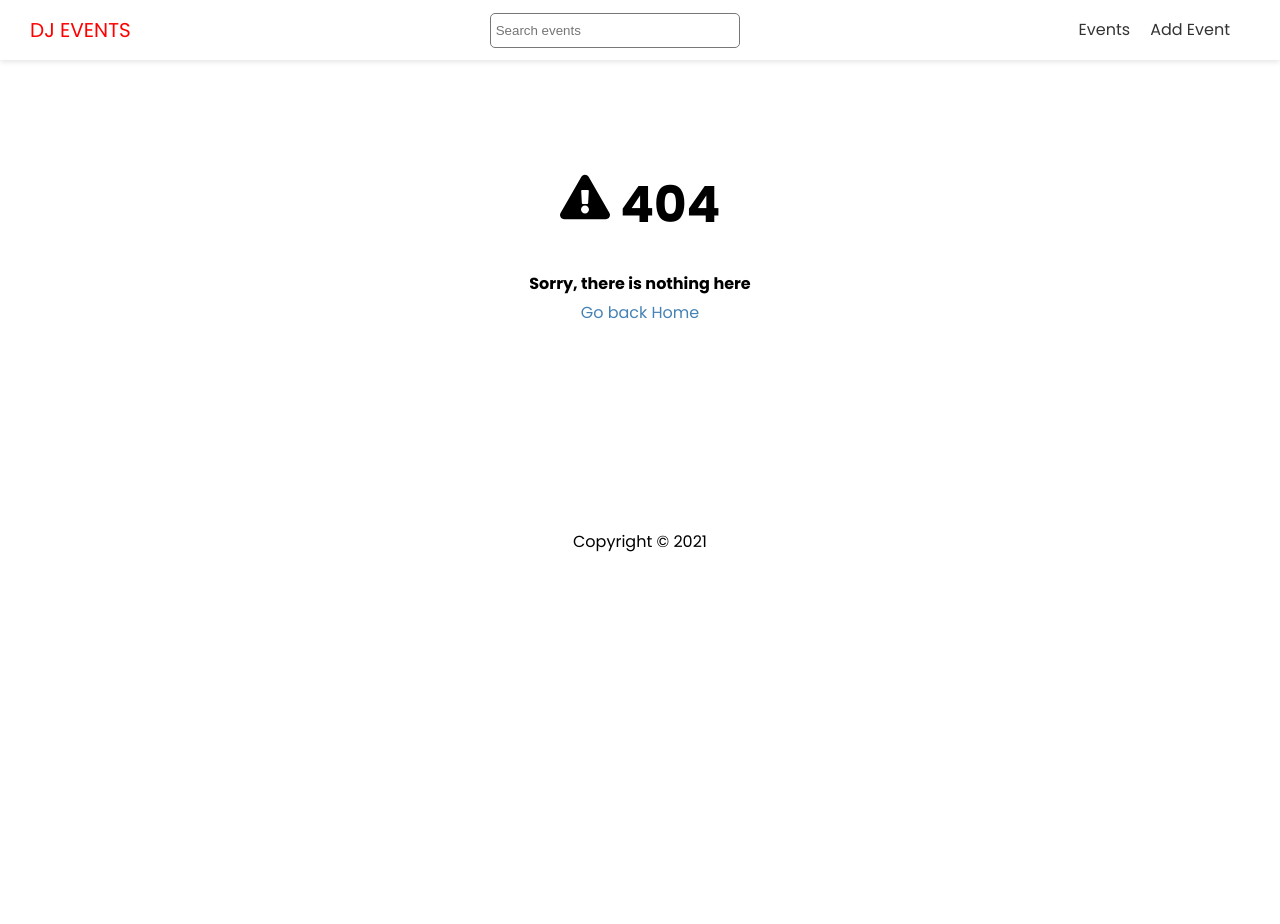
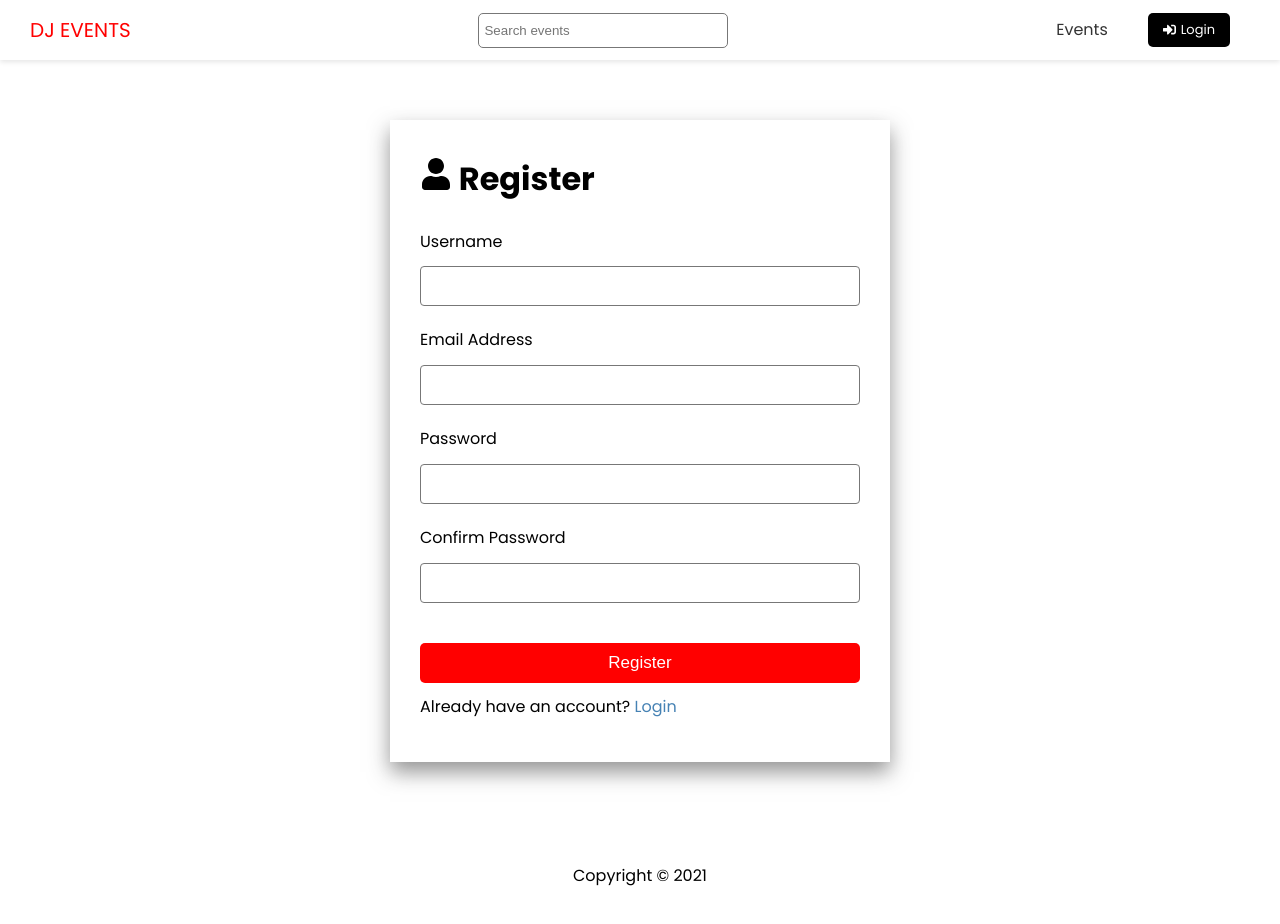
Before and after one commit to viet34tqc/nextjs-dj-events, a Next.js app in the folder frontend/: page /account/register in a window 1280 px wide. Before the commit this address had no page. Shown: the top 924 px of the page. Before the commit the page ends 800 px from the top, so only its background shows below. Built offline with nearby package versions, Linux system fonts and the light colour scheme.

Commit message:
Register and Login page

```diff
--- a/frontend/components/Header.tsx
+++ b/frontend/components/Header.tsx
@@ -1,5 +1,6 @@
 import styles from '@/styles/Header.module.scss';
 import Link from 'next/link';
+import { FaSignInAlt } from 'react-icons/fa';
 import SearchForm from './SearchForm';
 
 const Header = () => {
@@ -19,8 +20,12 @@ const Header = () => {
 						<Link href="/events">
 							<a>Events</a>
 						</Link>
-						<Link href="/events/add">
-							<a>Add Event</a>
+					</li>
+					<li>
+						<Link href="/account/login">
+							<a className="btn-icon btn-secondary">
+								<FaSignInAlt /> Login
+							</a>
 						</Link>
 					</li>
 				</ul>
--- /dev/null
+++ b/frontend/pages/account/register.tsx
@@ -0,0 +1,79 @@
+import Layout from '@/components/Layout';
+import styles from '@/styles/AuthForm.module.scss';
+import Link from 'next/link';
+import { FormEvent, useState } from 'react';
+import { FaUser } from 'react-icons/fa';
+import { toast, ToastContainer } from 'react-toastify';
+import 'react-toastify/dist/ReactToastify.css';
+const LoginPage = () => {
+	const [username, setUsername] = useState('');
+	const [email, setEmail] = useState('');
+	const [password, setPassword] = useState('');
+	const [password2, setPassword2] = useState('');
+
+	const handleSubmit = (e: FormEvent<HTMLFormElement>) => {
+		e.preventDefault();
+		if (password !== password2) {
+			toast.error('Password does not match');
+			return;
+		}
+	};
+
+	return (
+		<Layout title="User Registration">
+			<div className={styles.auth}>
+				<h1>
+					<FaUser /> Register
+				</h1>
+				<ToastContainer />
+				<form onSubmit={handleSubmit}>
+					<div>
+						<label htmlFor="username">Username</label>
+						<input
+							type="text"
+							id="username"
+							value={username}
+							onChange={(e) => setUsername(e.target.value)}
+						/>
+					</div>
+					<div>
+						<label htmlFor="email">Email Address</label>
+						<input
+							type="email"
+							id="email"
+							value={email}
+							onChange={(e) => setEmail(e.target.value)}
+						/>
+					</div>
+					<div>
+						<label htmlFor="password">Password</label>
+						<input
+							type="password"
+							id="password"
+							value={password}
+							onChange={(e) => setPassword(e.target.value)}
+						/>
+					</div>
+					<div>
+						<label htmlFor="password2">Confirm Password</label>
+						<input
+							type="password"
+							id="password2"
+							value={password2}
+							onChange={(e) => setPassword2(e.target.value)}
+						/>
+					</div>
+
+					<input type="submit" value="Register" className="btn" />
+				</form>
+
+				<p>
+					Already have an account?&nbsp;
+					<Link href="/account/login">Login</Link>
+				</p>
+			</div>
+		</Layout>
+	);
+};
+
+export default LoginPage;
--- /dev/null
+++ b/frontend/styles/AuthForm.module.scss
@@ -0,0 +1,33 @@
+.auth {
+	max-width: 500px;
+	margin: auto;
+	padding: 30px;
+	box-shadow: 0px 10px 20px 0px rgba(50, 50, 50, 0.52);
+	label {
+		display: block;
+		margin-bottom: 10px;
+	}
+
+	input[type='text'],
+	input[type='email'],
+	input[type='password'] {
+		display: block;
+		width: 100%;
+		height: 40px;
+		padding: 5px;
+
+		font-size: 16px;
+		border-radius: 4px;
+		border: 1px solid #777;
+	}
+
+	input[type='submit'] {
+		margin-top: 20px;
+		width: 100%;
+		font-size: 17px;
+	}
+
+	div {
+		margin-bottom: 20px;
+	}
+}
--- a/frontend/styles/globals.css
+++ b/frontend/styles/globals.css
@@ -70,3 +70,13 @@ h1 {
 .btn-icon svg {
 	margin-right: 5px;
 }
+
+.btn-icon {
+	display: flex;
+	align-items: center;
+	justify-content: center;
+}
+
+.btn-icon svg {
+	margin-right: 5px;
+}
```
Also changed, not shown: frontend/pages/account/login.tsx (added, +54 -0 lines).
